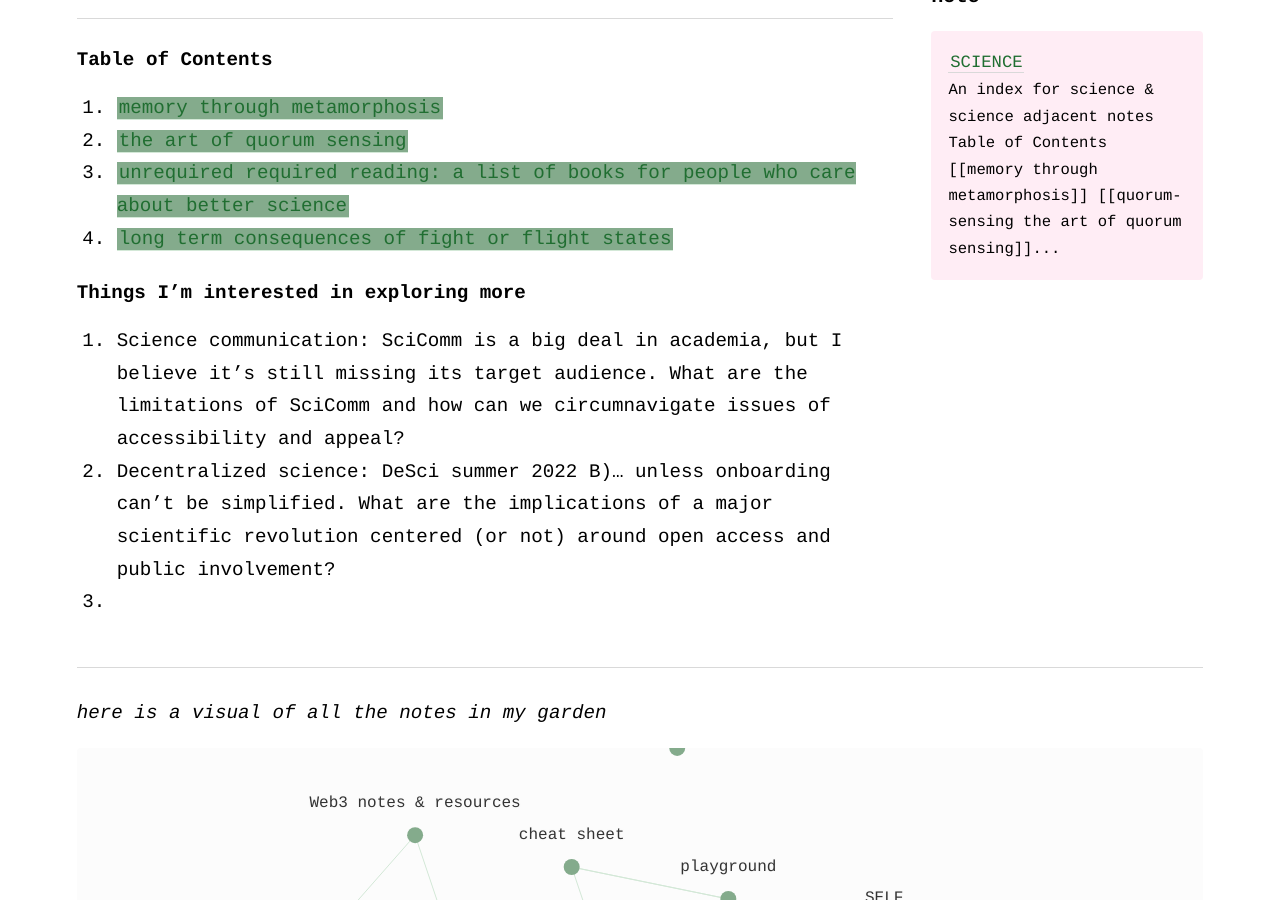
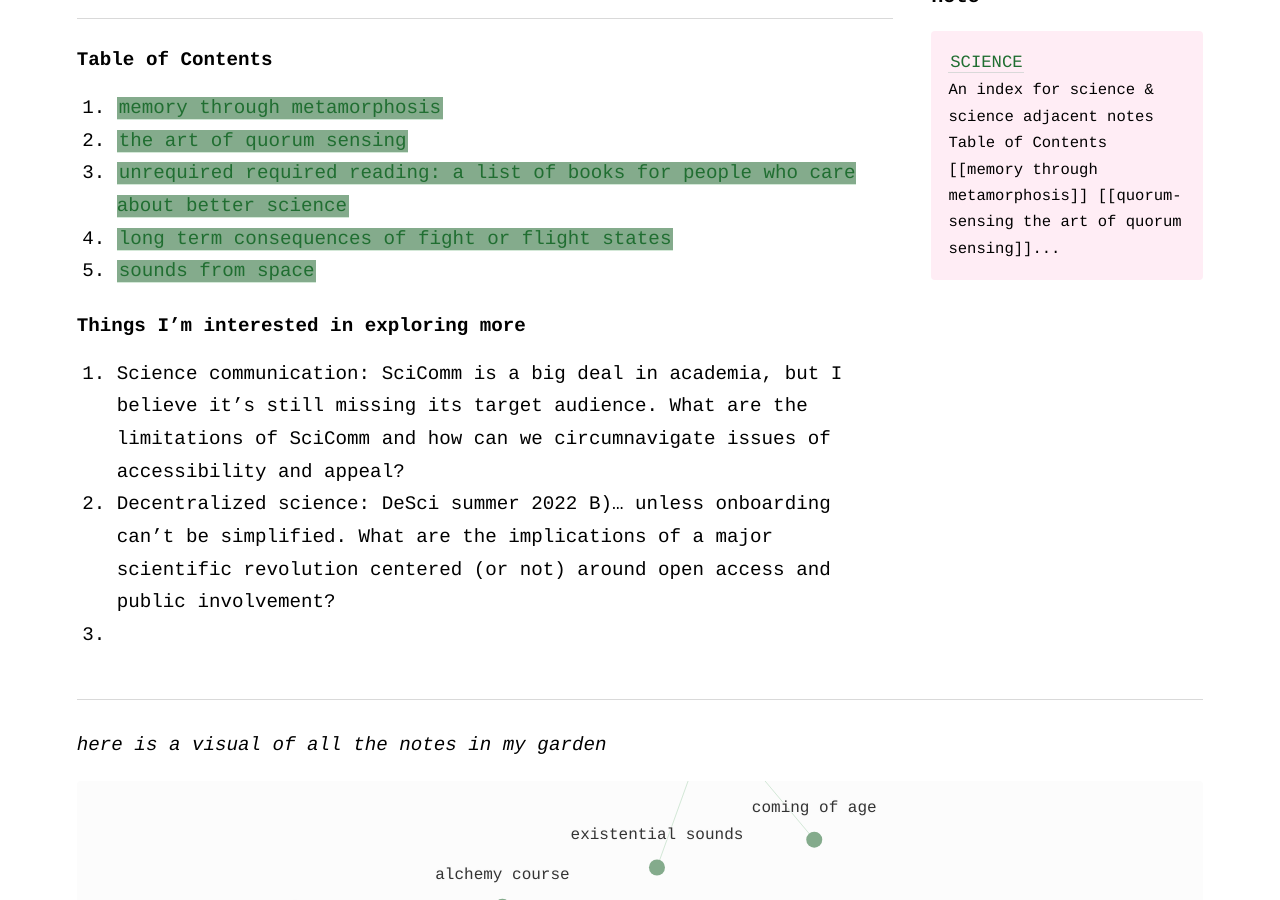
Before and after one commit to geminiworms/talyssagarden.github.io, a Jekyll site: the page built from _notes/science.md, in a window 1280 px wide and 900 px high, scrolled down 319 px. Built offline with Jekyll 4.4.1, drawn with Linux system fonts in a browser that asks for light colours.

Commit message:
Update science.md

```diff
--- a/_notes/science.md
+++ b/_notes/science.md
@@ -8,6 +8,7 @@
 2. [[quorum-sensing|the art of quorum sensing]]
 3. [[science reading|unrequired required reading: a list of books for people who care about better science]]
 4. [[fight-or-flight|long term consequences of fight or flight states]]
+5. [[astral-sounds|sounds from space]]
 
 
 #### Things I'm interested in exploring more
```
